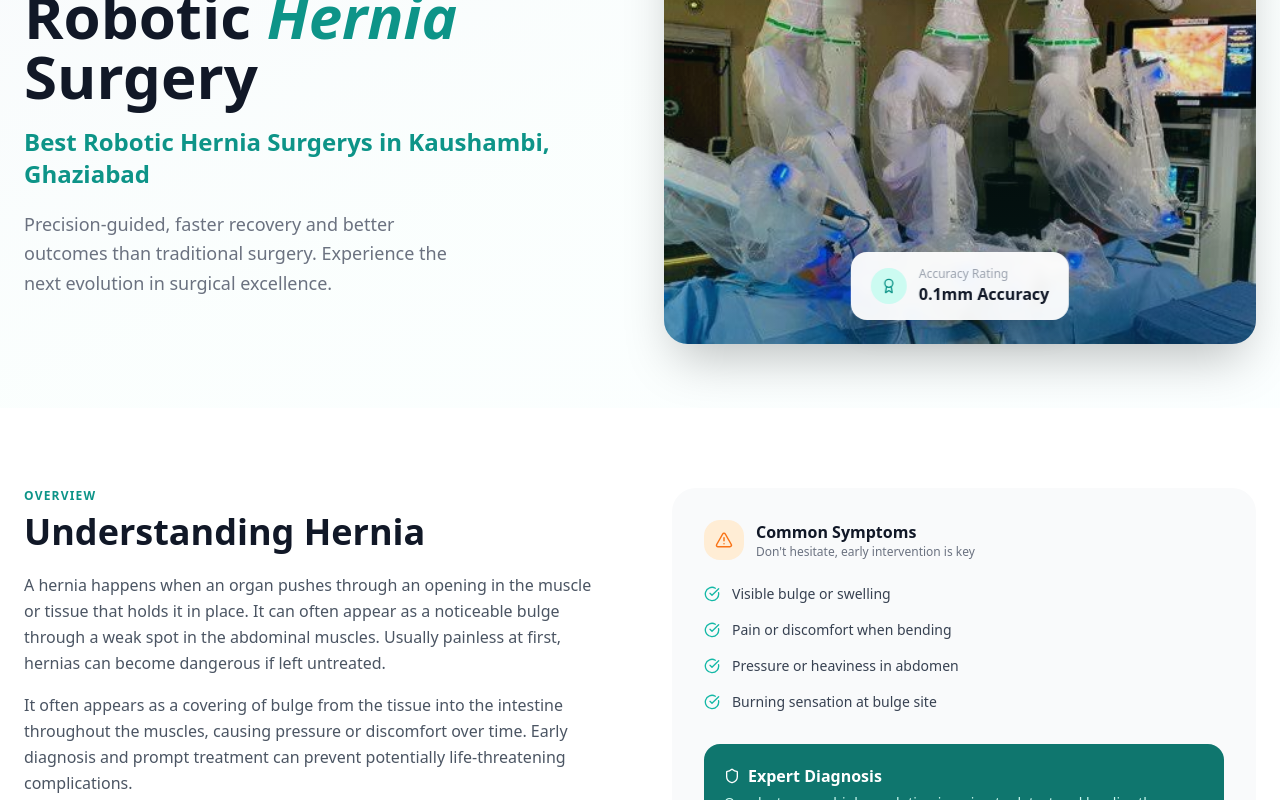
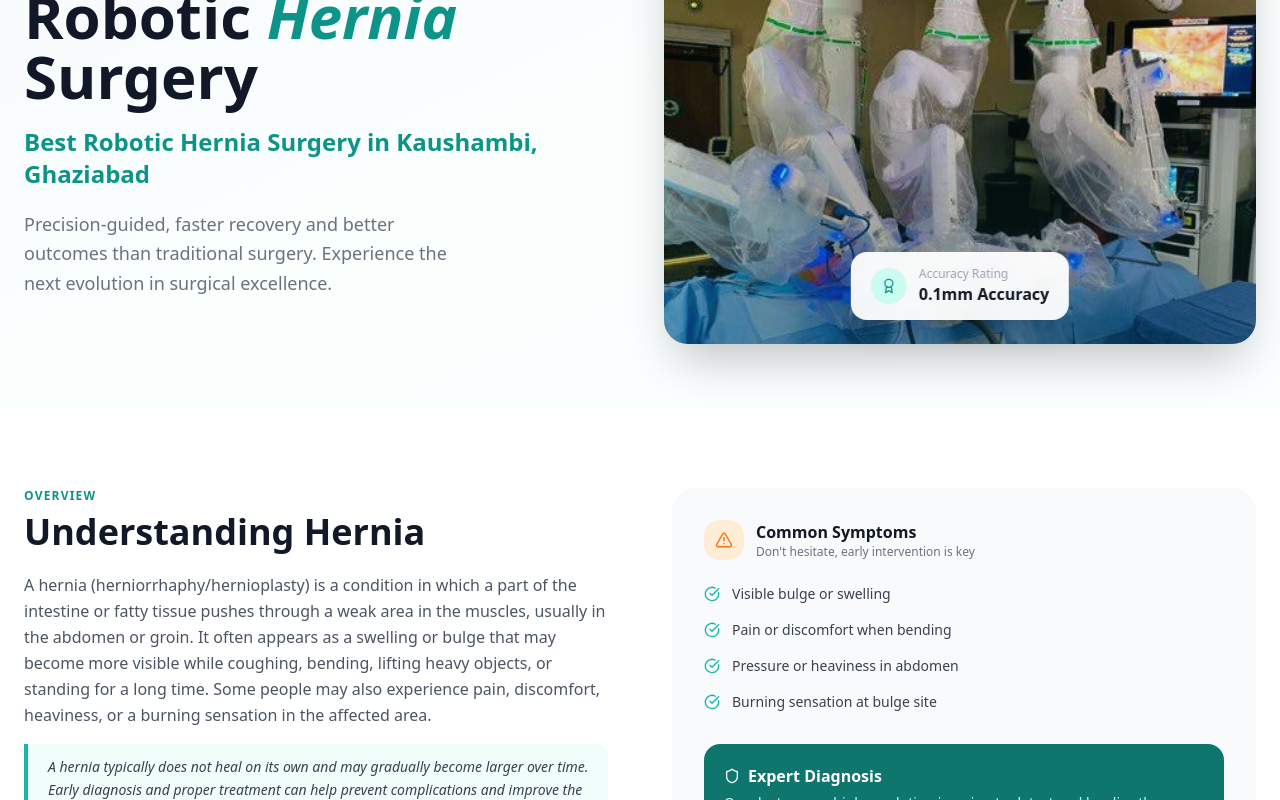
Before and after one commit to kushkeshtdmedia/novo_robotic, a React (Vite) app: page /services/hernia-surgery in a window 1280 px wide. Shown: the part 240-1040 px from the top of the page. Built offline with nearby package versions, Linux system fonts and the light colour scheme.

Commit message:
nvaigation correct

```diff
--- a/src/components/Navbar.tsx
+++ b/src/components/Navbar.tsx
@@ -28,10 +28,8 @@ const serviceMenu: ServiceCategory[] = [
   {
     label: 'Cancer Surgery',
     sub: [
-      { label: 'Colorectal Cancer', slug: 'colorectal-cancer' },
       { label: 'Colorectal Cancer Surgery', slug: 'colorectal-cancer-surgery' },
       { label: 'Gallbladder Cancer Surgery', slug: 'gallbladder-cancer-surgery' },
-      { label: 'Liver Cancer Surgery', slug: 'liver-cancer-surgery' },
       { label: 'Pancreatic Cancer Surgery', slug: 'pancreatic-cancer-surgery' },
     ],
   },
@@ -46,7 +44,7 @@ const serviceMenu: ServiceCategory[] = [
 
 const navLinks = [
   { label: 'Home', to: '/' },
-  { label: 'Doctors', to: '/doctors' },
+  { label: 'Doctors', to: '/doctors/dr-vikrant-sharma' },
   { label: 'Contact', to: '/contact' },
 ];
 
--- a/src/pages/DrVikrant.tsx
+++ b/src/pages/DrVikrant.tsx
@@ -14,6 +14,7 @@ import {
   Phone,
   Mail,
 } from 'lucide-react';
+import VikrantPic from '../../src/assets/images/VikrantSirHome.jpg';
 
 const trust = [
   {
@@ -89,7 +90,7 @@ export default function DrVikrantSharma() {
 
           <div className="relative">
             <img
-              src="https://images.pexels.com/photos/5327585/pexels-photo-5327585.jpeg?auto=compress&cs=tinysrgb&w=1200"
+              src={VikrantPic}
               alt="Dr. Vikrant Sharma, Chief Robotic Surgeon"
               className="w-full h-80 lg:h-[460px] rounded-xl object-cover object-top"
             />
@@ -198,9 +199,9 @@ export default function DrVikrantSharma() {
         <div className="max-w-7xl mx-auto px-6 grid lg:grid-cols-2 gap-12 lg:gap-20 items-center">
           <div className="relative">
             <img
-              src="https://images.pexels.com/photos/3844581/pexels-photo-3844581.jpeg?auto=compress&cs=tinysrgb&w=1200"
+              src={VikrantPic}
               alt="Dr. Sharma mentoring surgeons at the robotic console"
-              className="w-full h-72 lg:h-[380px] rounded-xl object-cover"
+              className="w-full h-72 lg:h-[380px] rounded-xl object-cover object-top"
             />
             <div className="absolute bottom-5 right-5 rounded-lg bg-white/85 backdrop-blur-[20px] px-5 py-4 max-w-[220px]">
               <p className="font-[IBM_Plex_Sans] text-[10px] font-bold uppercase tracking-[0.1em] text-[#0d7481]">
@@ -272,9 +273,9 @@ export default function DrVikrantSharma() {
 
           <div className="relative rounded-xl overflow-hidden">
             <img
-              src="https://images.pexels.com/photos/3376799/pexels-photo-3376799.jpeg?auto=compress&cs=tinysrgb&w=1200"
-              alt="Robotic surgical arms in the operating theatre"
-              className="w-full h-80 lg:h-[420px] object-cover"
+              src={VikrantPic}
+              alt="Dr. Vikrant Sharma in the robotic operating theatre"
+              className="w-full h-80 lg:h-[420px] object-cover object-top"
             />
             <div className="absolute inset-0 bg-gradient-to-t from-[#003b43]/95 via-[#005a65]/50 to-transparent" />
             <div className="absolute bottom-0 left-0 right-0 p-8">
@@ -345,12 +346,8 @@ export default function DrVikrantSharma() {
                   <p className="font-[IBM_Plex_Sans] text-[10px] font-bold uppercase tracking-[0.1em] text-[#6e797b]">
                     General Enquiries
                   </p>
-                  <a
-                    href="mailto:drsharma@novorobotic.com"
-                    className="text-lg font-bold hover:text-[#0d7481] transition-colors"
-                  >
-                    drsharma@novorobotic.com
-                  </a>
+
+
                 </div>
               </div>
             </div>
--- a/src/pages/services/HerniaSurgery.tsx
+++ b/src/pages/services/HerniaSurgery.tsx
@@ -84,7 +84,7 @@ export default function HerniaSurgery() {
               Robotic <span className="text-teal-600 italic">Hernia</span><br />Surgery
             </h1>
                                                  <p className="text-base sm:text-lg md:text-xl lg:text-2xl font-semibold text-teal-600 leading-snug mb-5 max-w-2xl">
-  Best Robotic Hernia Surgerys in Kaushambi, Ghaziabad
+  Best Robotic Hernia Surgery in Kaushambi, Ghaziabad
 </p>
             <p className="text-gray-500 text-lg leading-relaxed max-w-md mb-8">
               Precision-guided, faster recovery and better outcomes than traditional surgery. Experience the next evolution in surgical excellence.
@@ -132,13 +132,10 @@ export default function HerniaSurgery() {
       <p className="text-teal-600 text-xs font-semibold uppercase tracking-widest mb-2">Overview</p>
       <h2 className="text-3xl md:text-4xl font-black text-gray-900 mb-5">Understanding Hernia</h2>
       <p className="text-gray-600 leading-relaxed mb-4">
-              A hernia happens when an organ pushes through an opening in the muscle or tissue that holds it in place. It can often appear as a noticeable bulge through a weak spot in the abdominal muscles. Usually painless at first, hernias can become dangerous if left untreated.
-            </p>
-            <p className="text-gray-600 leading-relaxed mb-6">
-              It often appears as a covering of bulge from the tissue into the intestine throughout the muscles, causing pressure or discomfort over time. Early diagnosis and prompt treatment can prevent potentially life-threatening complications.
+        A hernia (herniorrhaphy/hernioplasty) is a condition in which a part of the intestine or fatty tissue pushes through a weak area in the muscles, usually in the abdomen or groin. It often appears as a swelling or bulge that may become more visible while coughing, bending, lifting heavy objects, or standing for a long time. Some people may also experience pain, discomfort, heaviness, or a burning sensation in the affected area.
       </p>
       <blockquote className="border-l-4 border-teal-500 pl-5 py-3 bg-teal-50 rounded-r-xl text-sm text-gray-700 italic leading-relaxed">
-              "A hernia typically occurs on its own and may gradually become larger over time. Early diagnosis and proper treatment can help prevent complications."
+        A hernia typically does not heal on its own and may gradually become larger over time. Early diagnosis and proper treatment can help prevent complications and improve the recovery process.
       </blockquote>
     </div>
 
```
Lines whose indentation alone changed are shown as unchanged.
